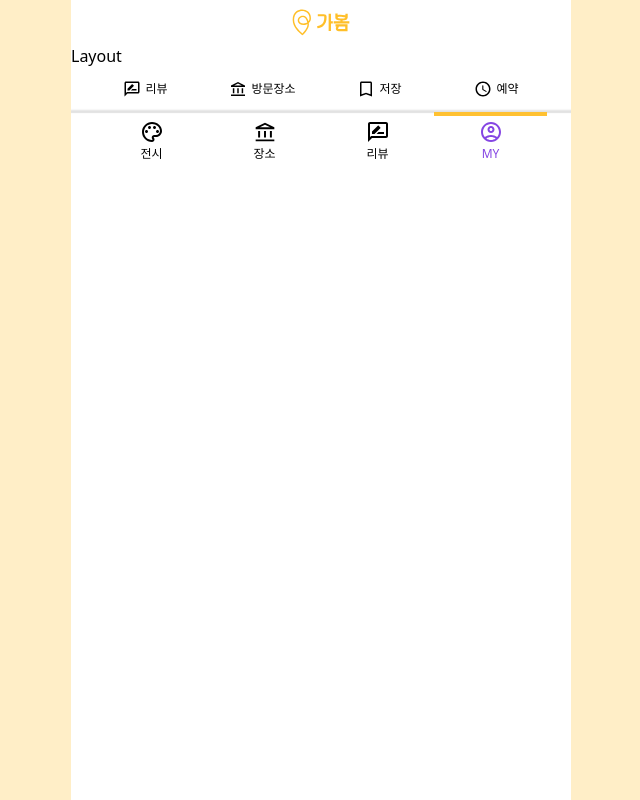
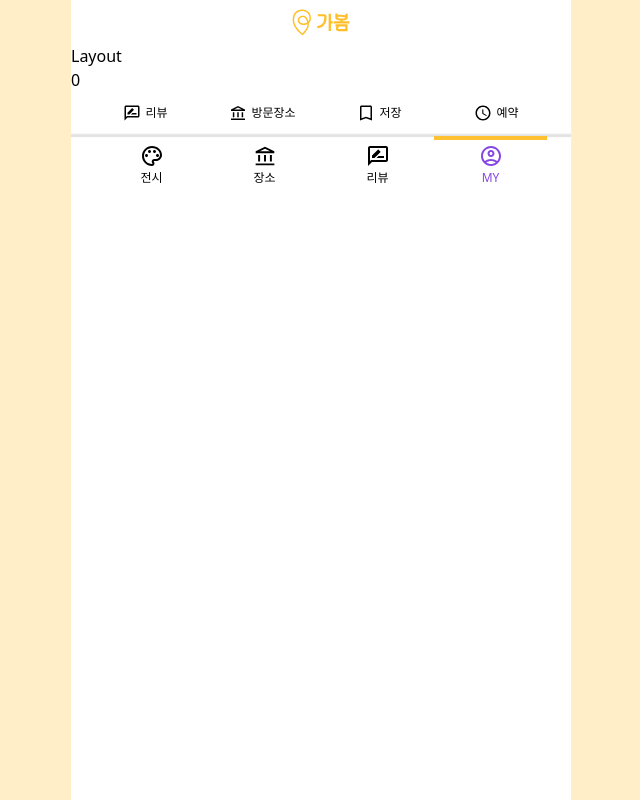
Before and after one commit to hyny-hyuny/gabom-react, a React (Vite) app: page /my in a window 1280 px wide. Shown: the whole page, without its empty margins (319-959 px from the left). Built offline with nearby package versions, Linux system fonts and the light colour scheme; a web font is replaced by a local one.

Commit message:
[test] zustand
- middleware persist, devtools, combine

Resolves #23

```diff
--- a/package.json
+++ b/package.json
@@ -45,6 +45,7 @@
     "react": "19",
     "react-dom": "19",
     "react-router": "7.2.0",
-    "tailwindcss": "^4.0.8"
+    "tailwindcss": "^4.0.8",
+    "zustand": "5.0.3"
   }
 }
--- a/src/components/pages/ExhibitionPage.tsx
+++ b/src/components/pages/ExhibitionPage.tsx
@@ -1,5 +1,18 @@
+import useStore from '@/store/zustandStore';
+
 function ExhibitionPage() {
-  return <section>ExhibitionPage</section>;
+  const data = useStore();
+
+  console.log(data)
+
+  return (
+    <section>
+
+      <button onClick={data.decrease}>-</button>
+      {data.count}
+      <button onClick={data.increase}>+</button>
+    </section>
+  );
 }
 
 export default ExhibitionPage;
--- a/src/components/pages/MyPage.tsx
+++ b/src/components/pages/MyPage.tsx
@@ -1,8 +1,26 @@
+import useStore from '@/store/zustandStore';
 import TabNav from '../molecules/TabNav';
 
 function MyPage() {
+  const data = useStore();
+
+  interface PersonStoreState {
+    person: { firstName: string; lastName: string; email: string };
+  }
+
+  type Foo = ((
+    person: PersonStoreState['person']
+  ) =>
+    | PersonStoreState['person'])
+    |  PersonStoreState['person'];
+
+  const foo: Foo = { firstName: 'string', lastName: 'string', email: 'string' }
+
+  console.log(typeof foo);
+
   return (
     <section>
+      {data.count}
       <TabNav />
     </section>
   );
--- /dev/null
+++ b/src/store/zustandStore.tsx
@@ -0,0 +1,60 @@
+import { create } from 'zustand';
+import {
+  combine,
+  createJSONStorage,
+  devtools,
+  persist,
+} from 'zustand/middleware';
+
+// interface State {
+//   count: number;
+//   name: string;
+// }
+
+// interface Action {
+//   increase: () => void;
+//   decrease: () => void;
+//   getName: () => void;
+// }
+
+// type Store = State & Action;
+
+const initialState = {
+  count: 0,
+  name: 'soo',
+};
+
+const useStore = create(
+  devtools(
+    persist(
+      combine(
+        initialState,
+
+        (set, get) => {
+          return {
+            count: 0,
+            name: 'soo',
+            increase: () => {
+              set(
+                (state: { count: number }) => ({ count: state.count + 1 }),
+                undefined,
+                'store/increase'
+              );
+            },
+            decrease: () => {
+              set(
+                (state: { count: number }) => ({ count: state.count - 1 }),
+                undefined,
+                'store/decrease'
+              );
+            },
+            getName: () => get(),
+          };
+        }
+      ),
+      { name: 'soo', storage: createJSONStorage(() => sessionStorage) }
+    )
+  )
+);
+
+export default useStore;
```
Also changed, not shown: 1 other file (tests, documents, lock files or other folders).
